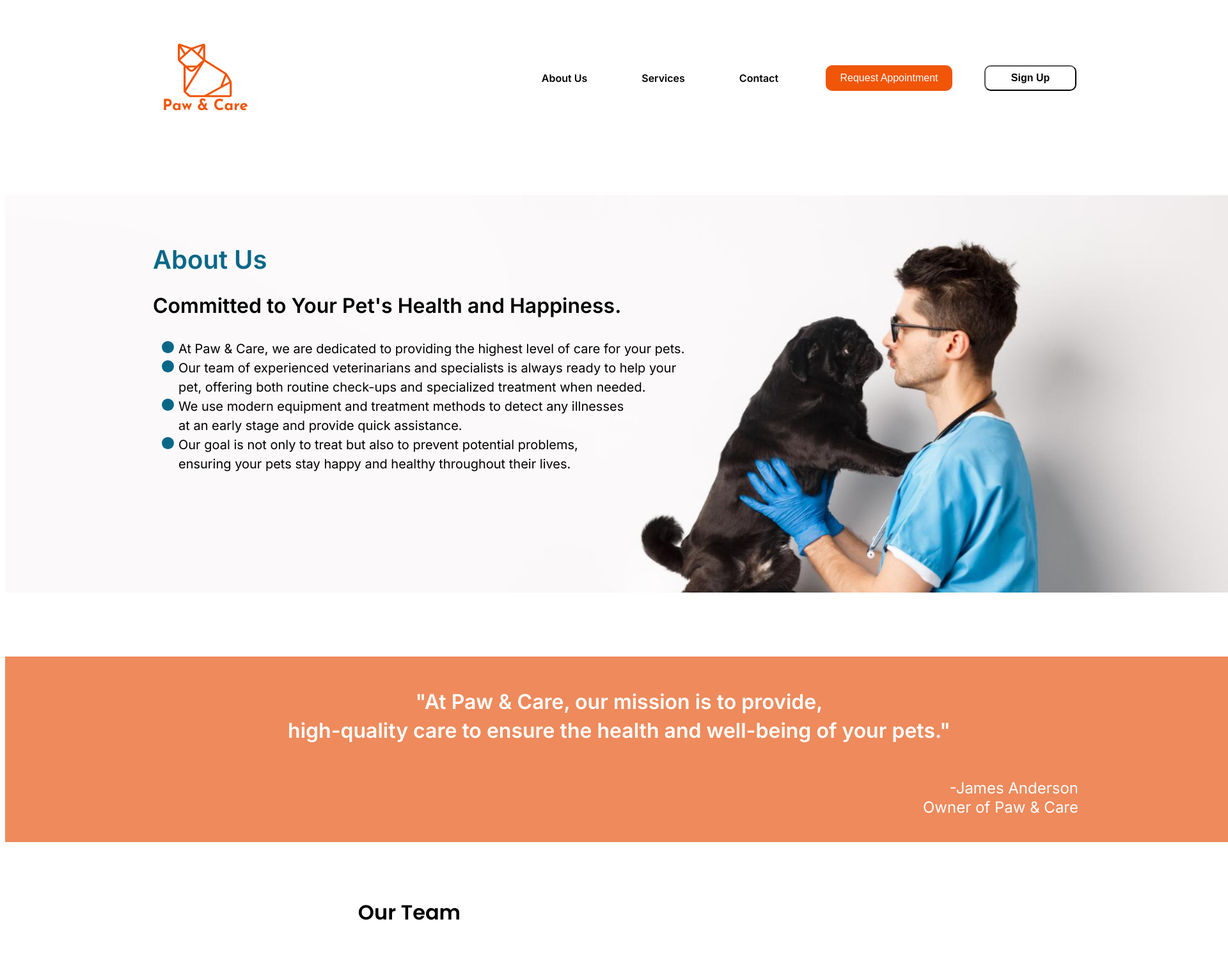
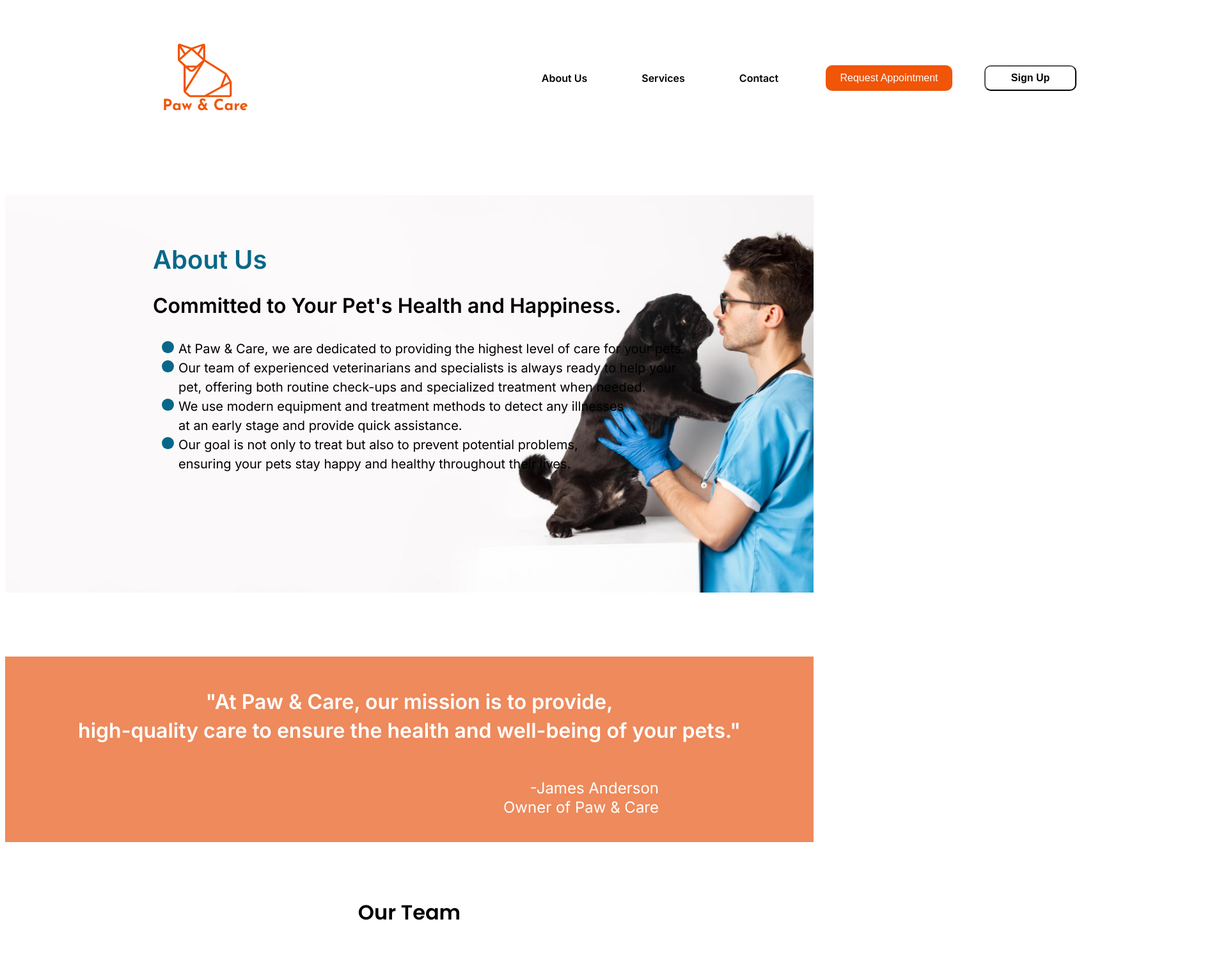
Before and after one commit to VolodymyrBiletskyi/IT_Project_Back, a React (Create React App) app in the folder paw_and_care/: page /about-us in a window 1280 px wide. Shown: the top 1494 px of the page at 64% size, 1920 px wide, since content can reach past the window. Built offline with nearby package versions, Linux system fonts and the light colour scheme; a web font is replaced by a local one.

Commit message:
"More" button used in the Main page

```diff
--- a/paw_and_care/src/pages/AboutUs.css
+++ b/paw_and_care/src/pages/AboutUs.css
@@ -1,6 +1,6 @@
 .about-container {
     margin-top: 160px;
-    width: 1920px;
+    width: auto;
     height: 621px;
     background-image: url("../assets/Лендинги/155657.jpg");
     /*display: flow;*/
@@ -39,7 +39,7 @@
 }
 
 .quote-container {
-    width: 1920px;
+    width: auto;
     height: 290px;
     background-color: rgba(237, 128, 79, 0.92);
     margin-top: 100px;
--- a/paw_and_care/src/pages/Main.css
+++ b/paw_and_care/src/pages/Main.css
@@ -332,7 +332,7 @@ h2{
 
 .reviews-container {
     background-color: #FCFBFB;
-    width: 1920px;
+    width: auto;
     height: 708px;
     display: flex;
     justify-content: center;
--- a/paw_and_care/src/pages/Main.js
+++ b/paw_and_care/src/pages/Main.js
@@ -11,6 +11,7 @@ import cat from "../assets/Services/cat.png";
 import pet_house from "../assets/SVG/pet-house.svg";
 import smart_tracking from "../assets/SVG/smart-tracking.svg";
 import all_in_one from "../assets/SVG/all-in-one.svg"
+import MoreButton from "../components/moreButton";
 
 const Main = () => {
   return (
@@ -55,6 +56,7 @@ const Main = () => {
               <br/>treatments. We use the latest technology and methods to ensure
               <br/>your pet’s health and well-being. Trust us to keep your furry
               <br/>friends happy and healthy every step of the way.</p>
+            <MoreButton/>
           </div>
           <div className="about-us-img">
             <img src={cat} alt="About Us"/>
```
